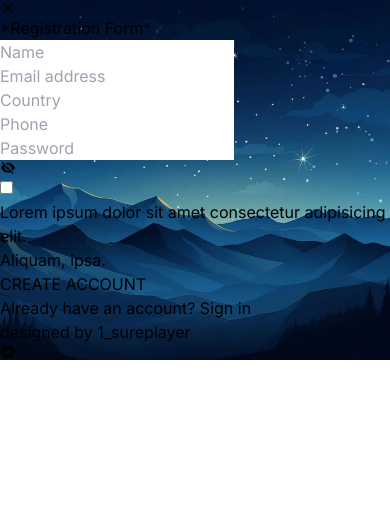
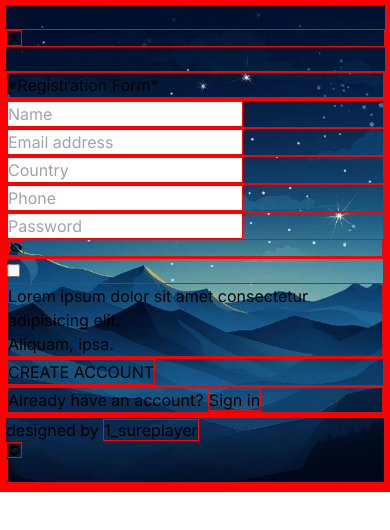
Before and after one commit to unsurep/backend-home-adminlte-git, a Next.js app: page /signup in a window 390 px wide. Shown: the top 530 px of the page. Built offline with nearby package versions, Linux system fonts and the light colour scheme.

Commit message:
updated responsive

```diff
--- a/package.json
+++ b/package.json
@@ -12,7 +12,8 @@
     "aos": "^2.3.4",
     "next": "14.2.5",
     "react": "^18",
-    "react-dom": "^18"
+    "react-dom": "^18",
+    "react-icons": "^5.3.0"
   },
   "devDependencies": {
     "eslint": "^8",
--- a/src/Components/Navbar.jsx
+++ b/src/Components/Navbar.jsx
@@ -3,10 +3,11 @@
 import { useState, useEffect } from "react"
 import Image from "next/image"
 import Link from "next/link"
-import logo from '../Components/Image/logo.webp'
+import logo from './Image/logo.webp'
 import { IoMenu } from "react-icons/io5";
 import { FaUser } from "react-icons/fa";
 import { IoMdClose } from "react-icons/io";
+import { FiMoreVertical } from "react-icons/fi";
 
 
 
@@ -86,14 +87,15 @@ const Navbar=()=>{
 
                     <li onClick={toggleIcon} className='text-2xl cursor-pointer text-white'><FaUser /> </li>
 
-                    {showIcon===true && (<ul className='absolute bounce-in-top top-24 right-[23rem] text-white px-8 pt-2 pb-12 flex flex-col gap-3 rounded-[12px] font-semibold  '>
+                    {showIcon===true && (<ul className='absolute roll-in-left top-24 right-[10rem] text-white hover:font-bold  pt-6 pb-12 flex  gap-3 rounded-[12px] font-semibold bg-gradient-to-r from-sky-800 to-gray-900 h-[10vh] px-[5rem] shadow-lg shadow-red-500   '>
 
                         <Link href={'/signup'}>
-                            <li className='cursor-pointer hover:text-green-400 hover:font-bold hover:text-xl' >Sign up</li>
+                            <li className='cursor-pointer hover:text-green-400 hover:font-bold ' >Sign up </li>
                         </Link>
 
+                            <p className="text-xl"><FiMoreVertical /></p>
 
-                        <li className='cursor-pointer hover:text-green-400 hover:font-bold hover:text-xl'>Login here</li>
+                        <li className='cursor-pointer hover:text-green-400 hover:font-bold '>Login here</li>
                     </ul>)}
                 </ul>
 
--- a/src/app/globals.css
+++ b/src/app/globals.css
@@ -55,11 +55,11 @@
   transform: rotate(360deg);
 }
 
-/* *{
+*{
   border:1px solid red;
   margin: 0;
   padding: 0;
-} */
+}
 
 
 .sky{
@@ -70,13 +70,12 @@
 
 }
 
-.bounce-in-top {
-	-webkit-animation: bounce-in-top 2.1s ease-out both;
-	        animation: bounce-in-top 2.1s ease-out both;
+.roll-in-left {
+	-webkit-animation: roll-in-left 0.5s ease-out both;
+	        animation: roll-in-left 0.5s ease-out both;
 }
-
 /* ----------------------------------------------
- * Generated by Animista on 2024-9-7 14:38:28
+ * Generated by Animista on 2024-9-7 16:23:3
  * Licensed under FreeBSD License.
  * See http://animista.net/license for more info.
  * w: http://animista.net, t: @cssanimista
@@ -84,110 +83,30 @@
 
 /**
  * ----------------------------------------
- * animation bounce-in-top
+ * animation roll-in-left
  * ----------------------------------------
  */
- @-webkit-keyframes bounce-in-top {
+ @-webkit-keyframes roll-in-left {
         0% {
-    -webkit-transform: translateY(-500px);
-            transform: translateY(-500px);
-    -webkit-animation-timing-function: ease-in;
-            animation-timing-function: ease-in;
+          -webkit-transform: translateX(-800px) rotate(-540deg);
+                  transform: translateX(-800px) rotate(-540deg);
           opacity: 0;
         }
-  38% {
-    -webkit-transform: translateY(0);
-            transform: translateY(0);
-    -webkit-animation-timing-function: ease-out;
-            animation-timing-function: ease-out;
+        100% {
+          -webkit-transform: translateX(0) rotate(0deg);
+                  transform: translateX(0) rotate(0deg);
           opacity: 1;
         }
-  55% {
-    -webkit-transform: translateY(-65px);
-            transform: translateY(-65px);
-    -webkit-animation-timing-function: ease-in;
-            animation-timing-function: ease-in;
       }
-  72% {
-    -webkit-transform: translateY(0);
-            transform: translateY(0);
-    -webkit-animation-timing-function: ease-out;
-            animation-timing-function: ease-out;
-  }
-  81% {
-    -webkit-transform: translateY(-28px);
-            transform: translateY(-28px);
-    -webkit-animation-timing-function: ease-in;
-            animation-timing-function: ease-in;
-  }
-  90% {
-    -webkit-transform: translateY(0);
-            transform: translateY(0);
-    -webkit-animation-timing-function: ease-out;
-            animation-timing-function: ease-out;
-  }
-  95% {
-    -webkit-transform: translateY(-8px);
-            transform: translateY(-8px);
-    -webkit-animation-timing-function: ease-in;
-            animation-timing-function: ease-in;
+      @keyframes roll-in-left {
+        0% {
+          -webkit-transform: translateX(-800px) rotate(-540deg);
+                  transform: translateX(-800px) rotate(-540deg);
+          opacity: 0;
         }
         100% {
-    -webkit-transform: translateY(0);
-            transform: translateY(0);
-    -webkit-animation-timing-function: ease-out;
-            animation-timing-function: ease-out;
+          -webkit-transform: translateX(0) rotate(0deg);
+                  transform: translateX(0) rotate(0deg);
+          opacity: 1;
         }
       }
-@keyframes bounce-in-top {
-  0% {
-    -webkit-transform: translateY(-500px);
-            transform: translateY(-500px);
-    -webkit-animation-timing-function: ease-in;
-            animation-timing-function: ease-in;
-    opacity: 0;
-  }
-  38% {
-    -webkit-transform: translateY(0);
-            transform: translateY(0);
-    -webkit-animation-timing-function: ease-out;
-            animation-timing-function: ease-out;
-    opacity: 1;
-  }
-  55% {
-    -webkit-transform: translateY(-65px);
-            transform: translateY(-65px);
-    -webkit-animation-timing-function: ease-in;
-            animation-timing-function: ease-in;
-  }
-  72% {
-    -webkit-transform: translateY(0);
-            transform: translateY(0);
-    -webkit-animation-timing-function: ease-out;
-            animation-timing-function: ease-out;
-  }
-  81% {
-    -webkit-transform: translateY(-28px);
-            transform: translateY(-28px);
-    -webkit-animation-timing-function: ease-in;
-            animation-timing-function: ease-in;
-  }
-  90% {
-    -webkit-transform: translateY(0);
-            transform: translateY(0);
-    -webkit-animation-timing-function: ease-out;
-            animation-timing-function: ease-out;
-  }
-  95% {
-    -webkit-transform: translateY(-8px);
-            transform: translateY(-8px);
-    -webkit-animation-timing-function: ease-in;
-            animation-timing-function: ease-in;
-  }
-  100% {
-    -webkit-transform: translateY(0);
-            transform: translateY(0);
-    -webkit-animation-timing-function: ease-out;
-            animation-timing-function: ease-out;
-  }
-}
--- a/src/app/layout.js
+++ b/src/app/layout.js
@@ -1,7 +1,7 @@
 import { Inter } from "next/font/google";
 import "./globals.css";
-import Navbar from "@/Components/Navbar";
-import Footer from "@/Components/Footer";
+import Navbar from "@/components/Navbar";
+import Footer from "@/components/Footer";
 
 
 const inter = Inter({ subsets: ["latin"] });
--- a/src/app/page.jsx
+++ b/src/app/page.jsx
@@ -1,13 +1,13 @@
 'use client'
 
-import HomeSectionFour from "@/Components/HomeSection.jsx/HomeSectionFour";
-import HomeSectionOne from "@/Components/HomeSection.jsx/HomeSectionOne";
-import HomeSectionThree from "@/Components/HomeSection.jsx/HomeSectionThree";
-import HomeSectionTwo from "@/Components/HomeSection.jsx/HomeSectionTwo";
+import HomeSectionFour from "@/components/HomeSection.jsx/HomeSectionFour";
+import HomeSectionOne from "@/components/HomeSection.jsx/HomeSectionOne";
+import HomeSectionThree from "@/components/HomeSection.jsx/HomeSectionThree";
+import HomeSectionTwo from "@/components/HomeSection.jsx/HomeSectionTwo";
 import Image from "next/image";
 import Link from "next/link";
 import React, { useState, useEffect } from 'react'
-import Navbar from "@/Components/Navbar";
+import Navbar from "@/components/Navbar";
 
 
 
@@ -50,7 +50,7 @@ const Home = () => {
     <div className="">
       <Navbar/>
       <HomeSectionOne/>
-      {/* <HomeSectionTwo/> */}
+      <HomeSectionTwo/>
       {/* <HomeSectionThree/> */}
       {/* <HomeSectionFour/> */}
 
```
Also changed, not shown: src/Components/HomeSection.jsx/HomeSectionOne.jsx (+34 -31 lines), src/Components/HomeSection.jsx/HomeSectionTwo.jsx (+184 -184 lines), 1 other file (tests, documents, lock files or other folders). Lines whose indentation alone changed are shown as unchanged.
